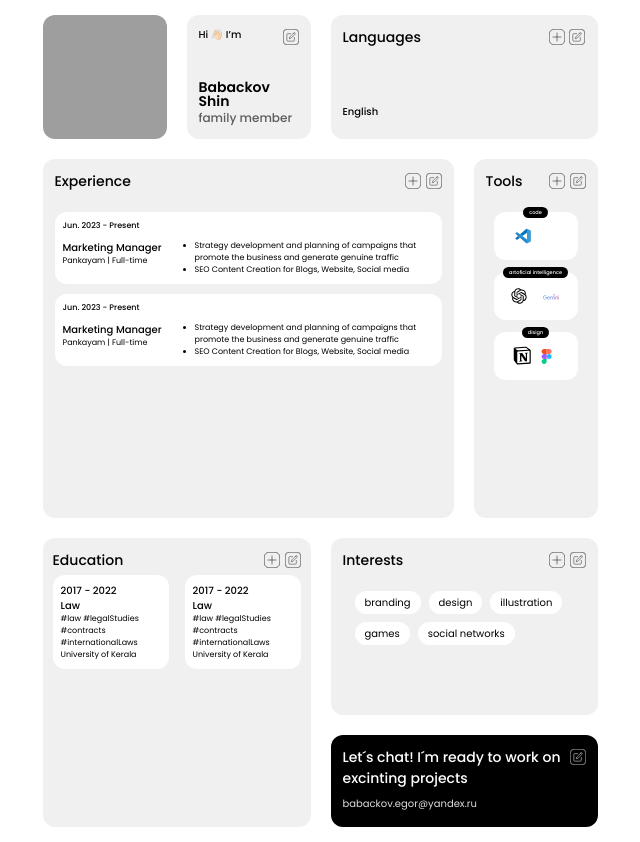
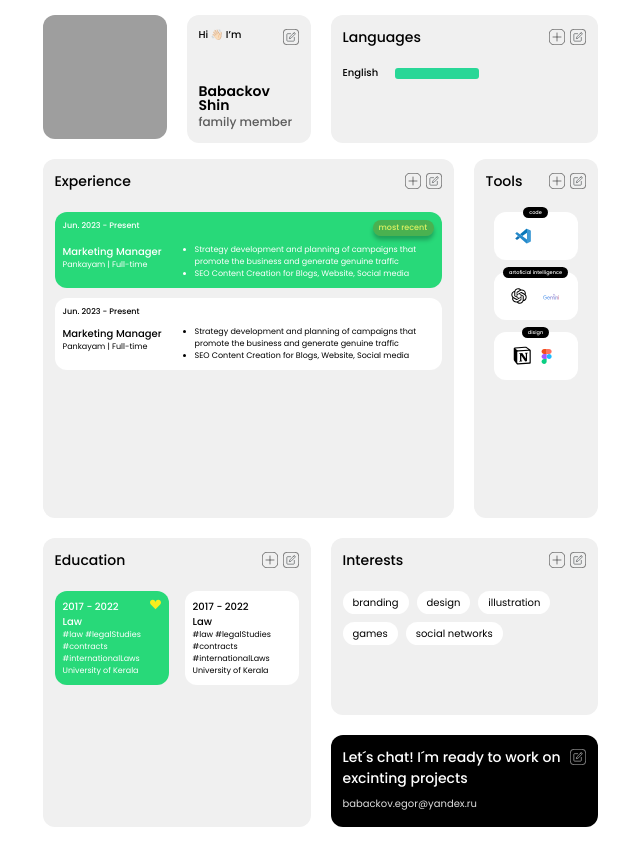
Before and after one commit to psxchok1lla/psxchok1lla-summary.github.io, a website: page index.html in a window 1280 px wide. Shown: the whole page, without its empty margins (320-960 px from the left). Drawn offline with Linux system fonts and the light colour scheme; grey boxes are pictures that could not be loaded.

Commit message:
scroll update

```diff
--- a/index.html
+++ b/index.html
@@ -15,74 +15,101 @@
 
   <body class="page">
     <h1 class="visually-hidden">summary</h1>
-    <wrapper class="content__wrapper">
+    <div class="content__wrapper">
       <section class="content-start">
         <div class="profile">
-          <img src="./images/camphoto_1804928587.JPG" alt="" class="profile-img">
-          <div class="profile__info container__grey flex-column-space-between">
-            <wrapper class="title__wrapper">
+          <img
+            src="./images/camphoto_1804928587.JPG"
+            alt=""
+            class="profile-img"
+          />
+          <div class="profile__info container__grey">
+            <div class="title__wrapper">
               <div class="greeting__phrase Medium__10px">Hi 👋🏻 I’m</div>
               <div class="icon-list">
-                <a href="" class="edit__icon icon"><img src="./images/black__edit-icon.svg" alt=""></a>
+                <a href="" class="edit__icon icon"
+                  ><img src="./images/black__edit-icon.svg" alt=""
+                /></a>
               </div>
-            </wrapper>
+            </div>
             <div class="your__info">
               <div class="name">Babackov Shin</div>
               <div class="role Medium__12px">family member</div>
             </div>
           </div>
         </div>
-        <div class="languages container__grey flex-column-space-between">
-          <wrapper class="title__wrapper">
-            <h2 class="title">Languages <a href="" class="edit__icon"></h2>
+        <div class="languages container__grey">
+          <div class="title__wrapper">
+            <h2 class="title">Languages</h2>
             <div class="icon-list">
-              <a href="" class="edit__icon icon"><img src="./images/black__add-icon.svg" alt=""></a>
-              <a href="" class="edit__icon icon"><img src="./images/black__edit-icon.svg" alt=""></a>
+              <a href="" class="edit__icon icon"
+                ><img src="./images/black__add-icon.svg" alt=""
+              /></a>
+              <a href="" class="edit__icon icon"
+                ><img src="./images/black__edit-icon.svg" alt=""
+              /></a>
             </div>
-          </wrapper>
-          <div class="languages__skills">
-            <div class="name__languages">English</div>
-            <div class="languages__level"></div>
+          </div>
+          <div class="languages-list content-list">
+            <ul class="languages__skills">
+              <li class="name__languages">English</li>
+              <li class="languages__level"></li>
+            </ul>
           </div>
         </div>
       </section>
+
       <section class="content-middle">
         <div class="experience container__grey">
-          <wrapper class="title__wrapper">
+          <div class="title__wrapper">
             <h2 class="title">Experience</h2>
             <div class="icon-list">
-              <a href="" class="edit__icon icon"><img src="./images/black__add-icon.svg" alt=""></a>
-              <a href="" class="edit__icon icon"><img src="./images/black__edit-icon.svg" alt=""></a>
+              <a href="" class="edit__icon icon"
+                ><img src="./images/black__add-icon.svg" alt=""
+              /></a>
+              <a href="" class="edit__icon icon"
+                ><img src="./images/black__edit-icon.svg" alt=""
+              /></a>
             </div>
-          </wrapper>
-          <div class="job-list">
-            <div class="job-card">
-              <wrapper class="title__wrapper">
+          </div>
+          <div class="experience-list content-list">
+            <div class="experience-card card__container most__recent-card">
+              <div class="title__wrapper">
                 <div class="time__period Medium__8px">Jun. 2023 - Present</div>
-                <!-- <div class="most__recent-badge"></div> -->
-              </wrapper>
-              <div class="job-card__content">
-                <ul class="job__info">
+                <div class="most__recent-badge">most recent</div>
+              </div>
+              <div class="experience-card__content">
+                <ul class="experience__info">
                   <li class="role__name Medium__10px">Marketing Manager</li>
-                  <li class="about__job Regular__8px">Pankayam | Full-time</li>
+                  <li class="about__experience Regular__8px">
+                    Pankayam | Full-time
+                  </li>
                 </ul>
                 <ul class="featured__points Regular__8px">
-                  <li>Strategy development and planning of campaigns that promote the business and generate genuine traffic</li>
+                  <li>
+                    Strategy development and planning of campaigns that promote
+                    the business and generate genuine traffic
+                  </li>
                   <li>SEO Content Creation for Blogs, Website, Social media</li>
                 </ul>
               </div>
             </div>
-            <div class="job-card">
-              <wrapper class="title__wrapper">
+            <div class="experience-card card__container">
+              <div class="title__wrapper">
                 <div class="time__period Medium__8px">Jun. 2023 - Present</div>
-              </wrapper>
-              <div class="job-card__content">
-                <ul class="job__info">
+              </div>
+              <div class="experience-card__content">
+                <ul class="experience__info">
                   <li class="role__name Medium__10px">Marketing Manager</li>
-                  <li class="about__job Regular__8px">Pankayam | Full-time</li>
+                  <li class="about__experience Regular__8px">
+                    Pankayam | Full-time
+                  </li>
                 </ul>
                 <ul class="featured__points Regular__8px">
-                  <li>Strategy development and planning of campaigns that promote the business and generate genuine traffic</li>
+                  <li>
+                    Strategy development and planning of campaigns that promote
+                    the business and generate genuine traffic
+                  </li>
                   <li>SEO Content Creation for Blogs, Website, Social media</li>
                 </ul>
               </div>
@@ -90,43 +117,49 @@
           </div>
         </div>
         <div class="tools-box container__grey">
-          <wrapper class="title__wrapper">
+          <div class="title__wrapper">
             <h2 class="title">Tools</h2>
             <div class="icon-list">
-              <a href="" class="edit__icon icon"><img src="./images/black__add-icon.svg" alt=""></a>
-              <a href="" class="edit__icon icon"><img src="./images/black__edit-icon.svg" alt=""></a>
+              <a href="" class="edit__icon icon"
+                ><img src="./images/black__add-icon.svg" alt=""
+              /></a>
+              <a href="" class="edit__icon icon"
+                ><img src="./images/black__edit-icon.svg" alt=""
+              /></a>
             </div>
-          </wrapper>
+          </div>
           <div class="tools-list">
             <div class="tools-card">
               <h4 class="tools__title code-tools">code</h4>
-              <wrapper class="tools__wrapper">
+              <div class="tools__wrapper">
                 <ul class=".tools__icon">
-                  <li> <img src="./images/visual-studio-code-1.svg" alt=""></li>
+                  <li>
+                    <img src="./images/visual-studio-code-1.svg" alt="" />
+                  </li>
                 </ul>
-              </wrapper>
+              </div>
             </div>
             <div class="tools-card">
               <h4 class="tools__title">artoficial intelligence</h4>
-              <wrapper class="tools__wrapper">
+              <div class="tools__wrapper">
                 <ul class=".tools__icon">
-                  <li> <img src="./images/chatgpt-6-2.svg" alt=""></li>
+                  <li><img src="./images/chatgpt-6-2.svg" alt="" /></li>
                 </ul>
                 <ul class=".tools__icon">
-                  <li> <img src="./images/Google Ai Gemini-2.svg" alt=""></li>
+                  <li><img src="./images/Google Ai Gemini-2.svg" alt="" /></li>
                 </ul>
-              </wrapper>
+              </div>
             </div>
             <div class="tools-card">
               <h4 class="tools__title">disign</h4>
-              <wrapper class="tools__wrapper">
+              <div class="tools__wrapper">
                 <ul class=".tools__icon">
-                  <li> <img src="./images/logoNotion.svg" alt=""></li>
+                  <li><img src="./images/logoNotion.svg" alt="" /></li>
                 </ul>
                 <ul>
-                  <li> <img src="./images/logoFigma.svg" alt=""></li>
+                  <li><img src="./images/logoFigma.svg" alt="" /></li>
                 </ul>
-              </wrapper>
+              </div>
             </div>
           </div>
         </div>
@@ -134,60 +167,71 @@
 
       <section class="content-end">
         <div class="education container__grey">
-          <wrapper class="title__wrapper">
+          <div class="title__wrapper">
             <h2 class="title">Education</h2>
             <div class="icon-list">
-              <a href="" class="edit__icon icon"><img src="./images/black__add-icon.svg" alt=""></a>
-              <a href="" class="edit__icon icon"><img src="./images/black__edit-icon.svg" alt=""></a>
+              <a href="" class="edit__icon icon"
+                ><img src="./images/black__add-icon.svg" alt=""
+              /></a>
+              <a href="" class="edit__icon icon"
+                ><img src="./images/black__edit-icon.svg" alt=""
+              /></a>
             </div>
-          </wrapper>
-          <div class="education-list">
-            <div class="education-card">
-              <wrapper class="title__wrapper">
+          </div>
+          <div class="education-list content-list">
+            <div class="education-card card__container most__recent-card">
+              <div class="title__wrapper">
                 <div class="time__period Medium__10px">2017 - 2022</div>
-              </wrapper>
-              <wrapper class="education__wrapper">
+                <a href="" class="most__recent__heart-bage"
+                  ><img src="./images/heart.svg" alt=""
+                /></a>
+              </div>
+              <div class="education-card__content">
                 <div class="study__destination Medium__10px">Law</div>
-                <div class="tags">
                 <ul class="tags-list Regular__8px">
                   <li>#law</li>
                   <li>#legalStudies</li>
                   <li>#contracts</li>
                   <li>#internationalLaws</li>
                 </ul>
+                <div class="school__name Regular__8px">
+                  University of Kerala
                 </div>
-                <div class="school__name Regular__8px">University of Kerala</div>
-              </wrapper>
               </div>
-            <div class="education-card">
-              <wrapper class="title__wrapper">
+            </div>
+            <div class="education-card card__container">
+              <div class="title__wrapper">
                 <div class="time__period Medium__10px">2017 - 2022</div>
-              </wrapper>
-              <wrapper class="education__wrapper">
+              </div>
+              <div class="education__wrapper">
                 <div class="study__destination Medium__10px">Law</div>
-                <div class="tags">
                 <ul class="tags-list Regular__8px">
                   <li>#law</li>
                   <li>#legalStudies</li>
                   <li>#contracts</li>
                   <li>#internationalLaws</li>
                 </ul>
+                <div class="school__name Regular__8px">
+                  University of Kerala
                 </div>
-                <div class="school__name Regular__8px">University of Kerala</div>
-              </wrapper>
+              </div>
             </div>
           </div>
         </div>
         <div class="interests__contact-info">
           <div class="interests container__grey">
-            <wrapper class="title__wrapper">
+            <div class="title__wrapper">
               <h2 class="title">Interests</h2>
               <div class="icon-list">
-                <a href="" class="edit__icon icon"><img src="./images/black__add-icon.svg" alt=""></a>
-                <a href="" class="edit__icon icon"><img src="./images/black__edit-icon.svg" alt=""></a>
+                <a href="" class="edit__icon icon"
+                  ><img src="./images/black__add-icon.svg" alt=""
+                /></a>
+                <a href="" class="edit__icon icon"
+                  ><img src="./images/black__edit-icon.svg" alt=""
+                /></a>
               </div>
-            </wrapper>
-            <ul class="interests-list Regular__10px">
+            </div>
+            <ul class="interests-list content-list Regular__10px">
               <li class="interests-card">branding</li>
               <li class="interests-card">design</li>
               <li class="interests-card">illustration</li>
@@ -196,13 +240,19 @@
             </ul>
           </div>
           <div class="contact container__black">
-            <wrapper class="title__wrapper">
-              <h2 class="title">Let´s chat! I´m ready to work on excinting projects</h2>
+            <div class="title__wrapper">
+              <h2 class="title">
+                Let´s chat! I´m ready to work on excinting projects
+              </h2>
               <div class="iconlist">
-                <a href="" class="edit__icon icon"><img src="./images/white__edit-icon.svg" alt=""></a>
+                <a href="" class="edit__icon icon"
+                  ><img src="./images/white__edit-icon.svg" alt=""
+                /></a>
               </div>
-            </wrapper>
-            <a href="mailto:babackov.egor@yandex.ru" class="Regular__10px">babackov.egor@yandex.ru</a>
+            </div>
+            <a href="mailto:babackov.egor@yandex.ru" class="Regular__10px"
+              >babackov.egor@yandex.ru</a
+            >
           </div>
         </div>
       </section>
--- a/styles/custom-fonts.css
+++ b/styles/custom-fonts.css
@@ -13,7 +13,7 @@
   font-weight: 500;
   font-style: normal;
   font-size: 10px;
-  line-height: 15px;
+  line-height: 150%;
 }
 
 .Regular__10px {
--- a/styles/global.css
+++ b/styles/global.css
@@ -20,6 +20,18 @@
   background-color: #fff;
 }
 
+.content-list {
+  position: relative;
+  overflow-y: scroll;
+  width: 100%;
+  max-width: 100%;
+  box-sizing: border-box;
+}
+
+/* global css styles end*/
+
+/* headlines styles start */
+
 h2 {
   font-size: 14px;
   font-family: Poppins-Medium;
@@ -37,7 +49,7 @@ h4 {
   line-height: 142%;
 }
 
-/* global css styles end*/
+/* headlines styles end */
 
 /* wrappers styles start */
 
@@ -62,16 +74,16 @@ h4 {
   gap: 10px;
 }
 
-.education__wrapper {
-  display: flex;
-  flex-direction: column;
-  justify-content: start;
-}
-
 /* wrappers styles end */
 
+/* containers&cards styles start */
 
-/* containers&cards styles start */
+.card__container {
+  box-sizing: border-box;
+  padding: 0.5rem;
+  border-radius: 0.75rem;
+  background-color: #fff;
+}
 
 .container__grey {
   border-radius: 0.75rem;
@@ -95,32 +107,7 @@ h4 {
   line-height: 155%;
 }
 
-.most__recent-badge {
-  background-color: rgba(126 115 18 /0.4);
-  color: #ddf163;
-  border-radius: 0.6875rem;
-  inline-size: 3.8125rem;
-  block-size: 1rem;
-  padding: 0.125rem 0.375rem;
-}
-
-/* .heart-badge {
-
-} */
-
 /* containers&cards styles end */
-
-
-/* list styles start */
-
-.flex-column-space-between {
-  display: flex;
-  flex-direction: column;
-  justify-content: space-between;
-}
-
-/* list styles end */
-
 
 /* @ styles start */
 
--- a/styles/styles.css
+++ b/styles/styles.css
@@ -1,4 +1,6 @@
-/* content-start styles start */
+/*=========================================
+=       content-start styles start        =
+=========================================*/
 
 .content-start {
   box-sizing: border-box;
@@ -7,6 +9,8 @@
   grid-template-columns: 16.75rem 16.6875rem;
   position: relative;
 }
+
+/* profile styles start */
 
 .profile {
   display: grid;
@@ -24,6 +28,9 @@
 }
 
 .profile__info {
+  display: flex;
+  flex-direction: column;
+  justify-content: space-between;
   padding: 0.75rem;
 }
 
@@ -37,8 +44,23 @@
   color: #5c5c5c;
 }
 
+/* profile styles end */
+
+/* languages styles start */
+
 .languages {
   padding: 0.75rem 0.75rem 1.375rem;
+}
+
+.languages-list {
+  margin-top: 1rem;
+  inline-size: 15.1875rem;
+  block-size: 3.3125rem;
+}
+
+.languages__skills {
+  display: flex;
+  gap: 1.0675rem;
 }
 
 .name__languages {
@@ -47,14 +69,26 @@
   font-weight: 500;
   font-style: normal;
   font-size: 10px;
-  line-height: 105%;
+  line-height: 104%;
 }
 
-/* content-start styles end */
+.languages__level {
+  position: relative;
+  inline-size: 5.25rem;
+  block-size: 0.6875rem;
+  border-radius: 3px;
+  background-color: #28d797;
+}
 
+/* languages styles end */
 
-/* content-middle styles start */
+/*=========================================
+=       content-start styles end          =
+=========================================*/
 
+/*=========================================
+=       content-middle styles start       =
+=========================================*/
 
 .content-middle {
   display: grid;
@@ -62,26 +96,36 @@
   gap: 1.25rem;
 }
 
+/* experience styles start */
+
 .experience {
   padding: 0.75rem 0.75rem 0.625rem;
 }
 
-.job-list {
+.experience-list {
   display: flex;
   flex-direction: column;
   gap: 0.625rem;
   margin-top: 1rem;
+  max-width: 24.1875rem;
+  max-height: 18.75rem;
 }
 
-.job-card {
-  padding: 0.5rem;
-  border-radius: 0.75rem;
-  background-color: #fff;
+.experience-card {
   width: 100%;
-  min-height: 4.5rem;
 }
 
-.job-card__content {
+.most__recent-badge {
+  background-color: rgba(126 115 18 /0.4);
+  color: #ddf163;
+  border-radius: 0.6875rem;
+  inline-size: 3.8125rem;
+  block-size: 1rem;
+  padding: 0.125rem 0.375rem;
+  box-shadow: 0 4px 4px rgba(0 0 0 / 0.25);
+}
+
+.experience-card__content {
   display: grid;
   grid-template-columns: 7.75rem 14.9375rem;
   gap: 0.5rem;
@@ -91,6 +135,10 @@
 .featured__points li {
   list-style: disc;
 }
+
+/* experience styles end */
+
+/* tools styles start */
 
 .tools-box {
   padding: 0.75rem 0.75rem 0.625rem;
@@ -108,14 +156,14 @@
 .tools-card {
   position: relative;
   display: flex;
-  padding: 0.5rem ;
+  gap: 0.5rem;
+  padding: 0.5rem;
   border-radius: 0.75rem;
   background-color: #fff;
   min-height: 3rem;
   margin: 0 0.5rem;
   justify-content: center;
   flex-wrap: wrap;
-  gap: 0.5rem;
 }
 
 .tools__title {
@@ -129,10 +177,15 @@
   top: -5px;
 }
 
-/* content-middle styles end */
+/* tools styles end */
 
+/*=========================================
+=       content-middle styles end         =
+=========================================*/
 
-/* content-end styles start */
+/*=========================================
+=       content-end styles start          =
+=========================================*/
 
 .content-end {
   box-sizing: border-box;
@@ -141,35 +194,53 @@
   gap: 1.25rem;
 }
 
+/* education styles start */
+
 .education {
-  padding: 0.75rem 0.625rem 0.625rem;
+  padding: 0.75rem;
 }
 
 .education-list {
+  margin-top: 1rem;
   display: flex;
+  flex-wrap: wrap;
   gap: 1rem;
+  max-width: 15.5rem;
+  max-height: 14.25rem;
 }
 
 .education-card {
-  padding: 0.5rem;
-  border-radius: 0.75rem;
-  background-color: #fff;
-  inline-size: 7.25rem;
-  min-height: 4.5rem;
+  max-width: 7.125rem;
+  max-height: 7.25rem;
 }
+
+.education-card__content {
+  display: flex;
+  flex-direction: column;
+  justify-content: start;
+  flex-grow: 1;
+}
+
+/* education styles end */
+
+/* tags styles start */
 
 .tags-list {
   display: flex;
   flex-wrap: wrap;
 }
 
-.tags-list li{
+.tags-list li {
   margin-right: 2px;
 }
 
 .tags-list li:last-child {
   margin-right: 0;
 }
+
+/* tags styles end */
+
+/* interests styles start */
 
 .interests__contact-info {
   display: grid;
@@ -185,7 +256,9 @@
   display: flex;
   flex-wrap: wrap;
   gap: 0.5rem;
-  margin: 1rem 0.75rem 0.75rem;
+  margin-top: 1rem;
+  max-width: 15.1875rem;
+  max-height: 7.25rem;
 }
 
 .interests-card {
@@ -196,6 +269,9 @@
   border-radius: 2.5rem;
 }
 
+/* interests styles end */
+
+/* contact styles start */
 
 .contact {
   padding: 0.75rem;
@@ -205,5 +281,8 @@
   color: #ddd;
   text-decoration: none;
 }
+/* contact styles end */
 
-/* content-end styles end */
+/*=========================================
+=       content-end styles end            =
+=========================================*/
```
Also changed, not shown: fonts/fonts.css (+12 -36 lines), images/Group 1.svg (deleted), images/Rectangle 7.svg (deleted), images/edit.svg (deleted), images/heart.svg (added), styles/reset-styles.css (line endings or trailing spaces), 1 other file. Lines whose indentation alone changed are shown as unchanged.
